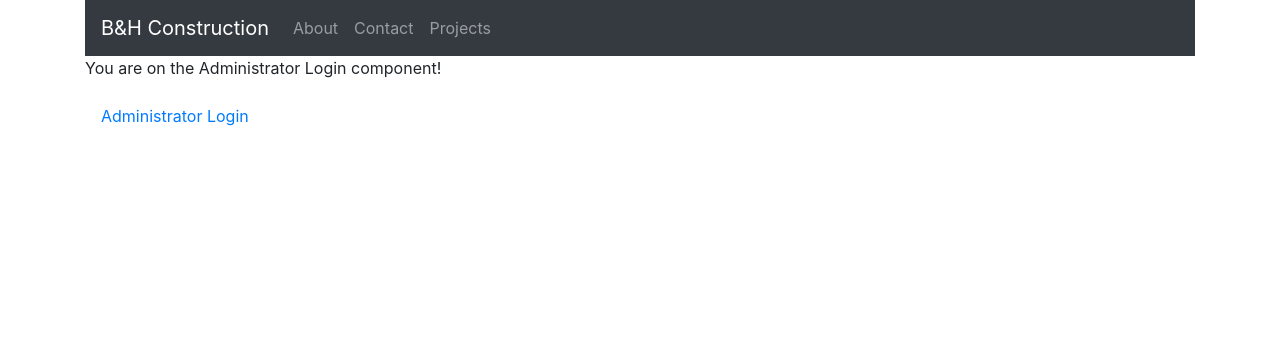
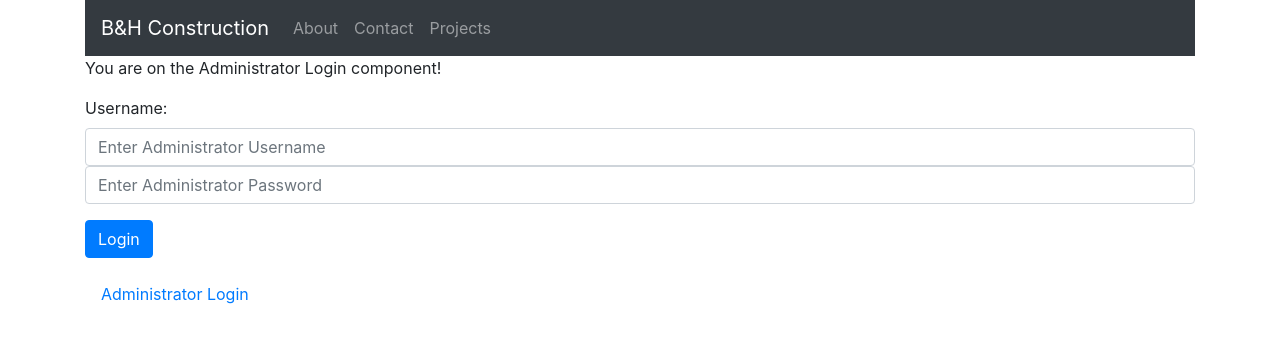
Before and after one commit to jwaltz001/Adeodatus, a React (Create React App) app in the folder b-and-h-construction/: page /administrator in a window 1280 px wide. Shown: the top 342 px of the page. Built offline with nearby package versions, Linux system fonts and the light colour scheme; the HTML template or start-up script is replaced by a standard one.

Commit message:
admin login form front-end works and axios installed

```diff
--- a/b-and-h-construction/package.json
+++ b/b-and-h-construction/package.json
@@ -3,6 +3,7 @@
   "version": "0.1.0",
   "private": true,
   "dependencies": {
+    "axios": "^0.19.0",
     "bootstrap": "^4.3.1",
     "react": "^16.10.2",
     "react-dom": "^16.10.2",
--- a/b-and-h-construction/public/index.html
+++ b/b-and-h-construction/public/index.html
@@ -9,12 +9,12 @@
       name="description"
       content="Web site created using create-react-app"
     />
-    <link rel="apple-touch-icon" href="logo192.png" />
+    <!-- <link rel="apple-touch-icon" href="logo192.png" /> -->
     <!--
       manifest.json provides metadata used when your web app is installed on a
       user's mobile device or desktop. See https://developers.google.com/web/fundamentals/web-app-manifest/
     -->
-    <link rel="manifest" href="%PUBLIC_URL%/manifest.json" />
+    <!-- <link rel="manifest" href="%PUBLIC_URL%/manifest.json" /> -->
     <!--
       Notice the use of %PUBLIC_URL% in the tags above.
       It will be replaced with the URL of the `public` folder during the build.
--- a/b-and-h-construction/src/components/admin/administrator.js
+++ b/b-and-h-construction/src/components/admin/administrator.js
@@ -1,24 +1,71 @@
 import React, { Component } from 'react';
 import NewProject from './new-project.js'
+import axios from 'axios';
 
 export default class Administrator extends Component {
 	constructor(props) {
 		super(props);
+
 		this.state = {
-			user: null
+			loggedInUser: null,
+			username: '',
+			password: ''
 		}
+
+		this.onChangeUsername = this.onChangeUsername.bind(this);
+		this.onChangePassword = this.onChangePassword.bind(this);
+		this.onSubmit = this.onSubmit.bind(this);
+	}
+
+  	onChangeUsername(e) {
+    	this.setState({
+      		username: e.target.value
+    	});
+  	}
+
+	onChangePassword(e) {
+    	this.setState({
+      		password: e.target.value
+    	});
+  	}
+
+	onSubmit(e){
+		e.preventDefault();
+		const userLoginInfo = {
+			username: this.state.username,
+			password: this.state.password
+		};
+		console.log(userLoginInfo);
 	}
 	render() {
 		if(this.state.user) {
 			return(
 				<NewProject user={this.state.user}/>
 			)
+		}else{
+			return (
+				<div>
+					<p>You are on the Administrator Login component!</p>
+					<form onSubmit={this.onSubmit}>
+						<div className="form-group">
+							<label>Username:</label>
+							<input type="text"
+								required
+								className="form-control"
+								placeholder="Enter Administrator Username"
+								onChange={this.onChangeUsername}/>
+							<input type="password"
+								required
+								className="form-control"
+								placeholder="Enter Administrator Password"
+								onChange={this.onChangePassword}/>
+						</div>
+						<div className="form-group">
+            				<input type="submit" value="Login" className="btn btn-primary" />
+          				</div>
+					</form>
+				</div>
+			);
 		}
-		return (
-			<div>
-				<p>You are on the Administrator Login component!</p>
-
-			</div>
-		);
 	}
 }
--- a/b-and-h-construction/src/components/admin/new-project.js
+++ b/b-and-h-construction/src/components/admin/new-project.js
@@ -17,6 +17,7 @@ export default class NewProject extends Component {
 			}
 		}
 	}
+
 	render() {
 		return(
 			<div>
--- /dev/null
+++ b/b-and-h-construction/src/components/admin/projects-list.js
@@ -0,0 +1,5 @@
+componentDidMount() {
+	this.setState({
+		user: {id:1, username:'testuser', level:'super'}
+	});
+}
```
Also changed, not shown: 1 other file (tests, documents, lock files or other folders).
